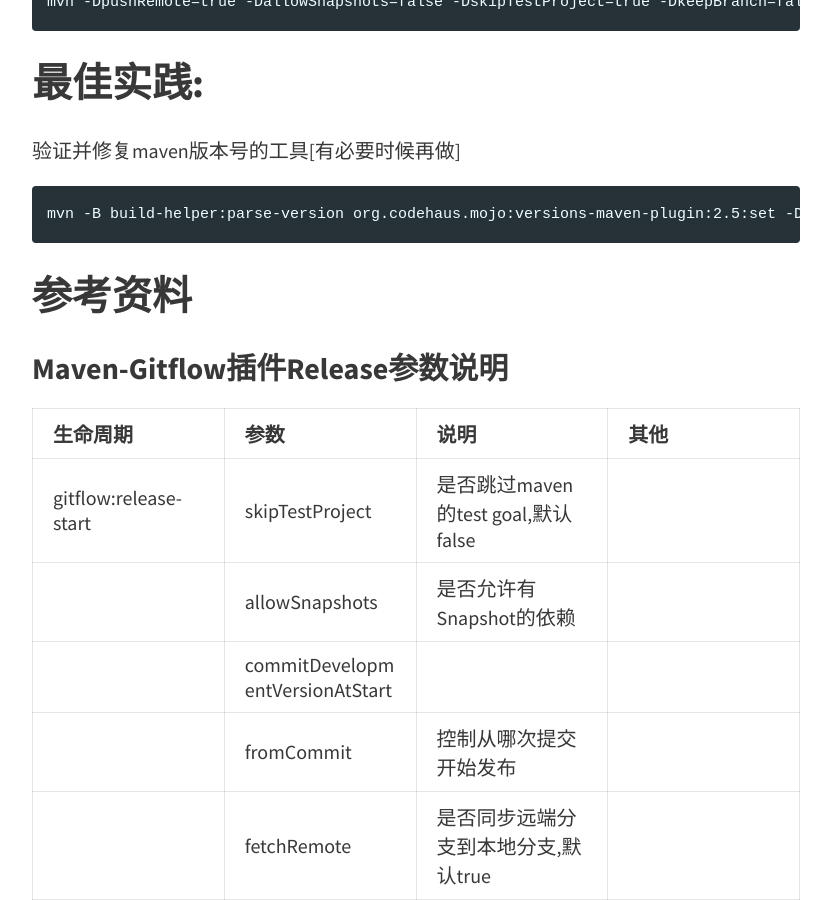
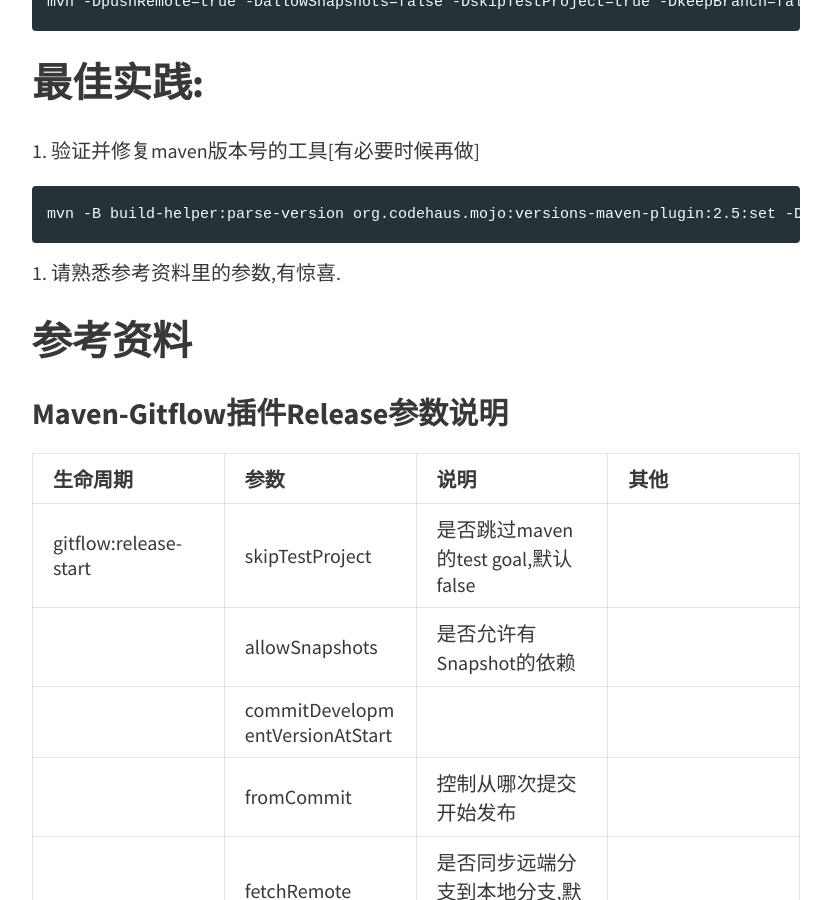
Before and after one commit to rainleon/rainleon.github.io, a Jekyll site: the page built from _posts/2018-02-07-Maven-Gitflow插件发布项目.md, in a window 1280 px wide and 900 px high, scrolled down 1984 px. Shown: the whole window, without its empty margins (224-1055 px from the left). Built offline with Jekyll 4.4.1, drawn with Linux system fonts in a browser that asks for light colours.

Commit message:
fix最佳实践

````diff
--- a/_posts/2018-02-07-Maven-Gitflow插件发布项目.md
+++ b/_posts/2018-02-07-Maven-Gitflow插件发布项目.md
@@ -44,11 +44,13 @@ mvn -DpushRemote=true -DallowSnapshots=false -DskipTestProject=true -DkeepBranch
 ```
 
 ## 最佳实践:
-验证并修复maven版本号的工具[有必要时候再做]
+
+1. 验证并修复maven版本号的工具[有必要时候再做]
 
 ```
 mvn -B build-helper:parse-version org.codehaus.mojo:versions-maven-plugin:2.5:set -DnewVersion=1.0.0-SNAPSHOT
 ```
+2. 请熟悉参考资料里的参数,有惊喜.
 
 ## 参考资料
 
````
